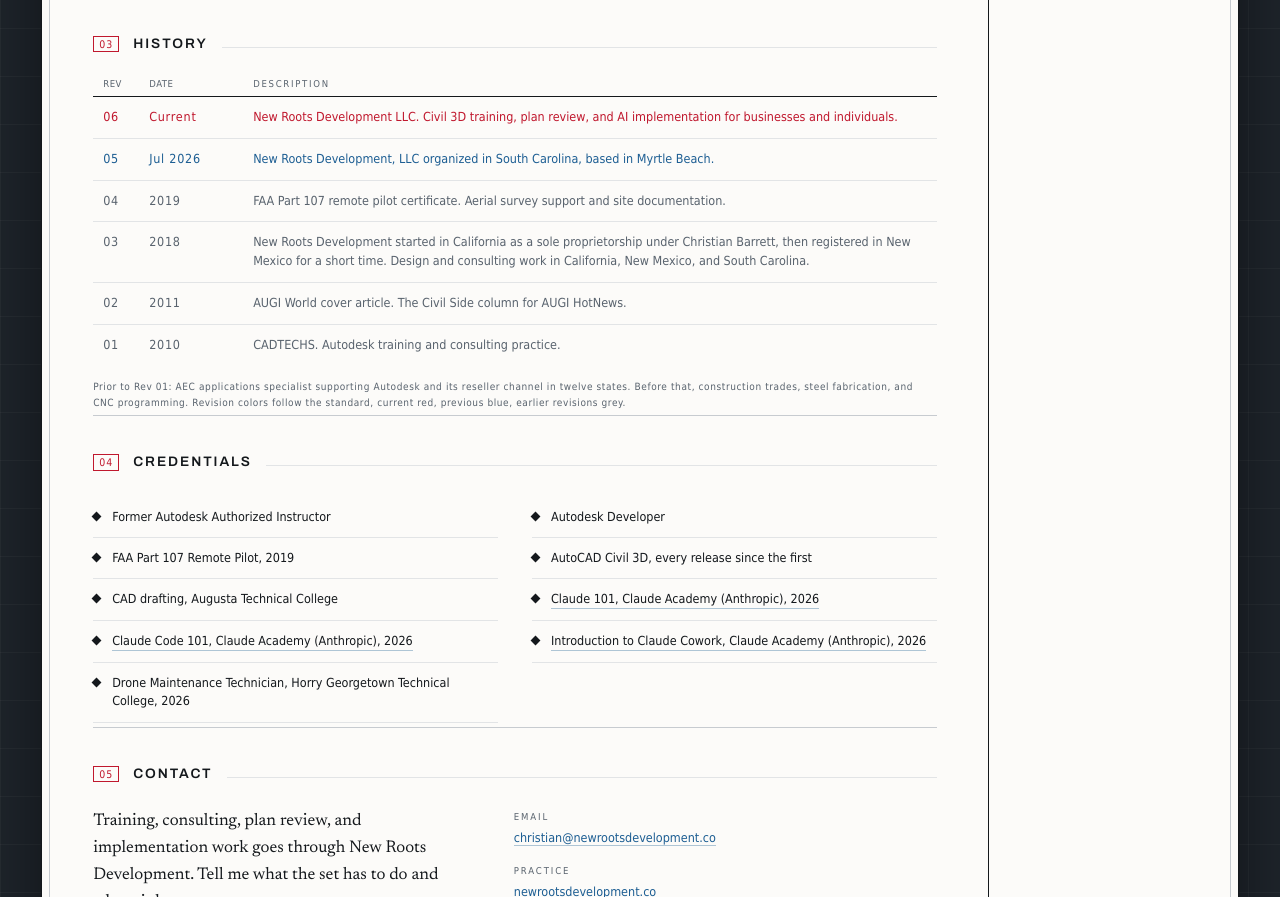
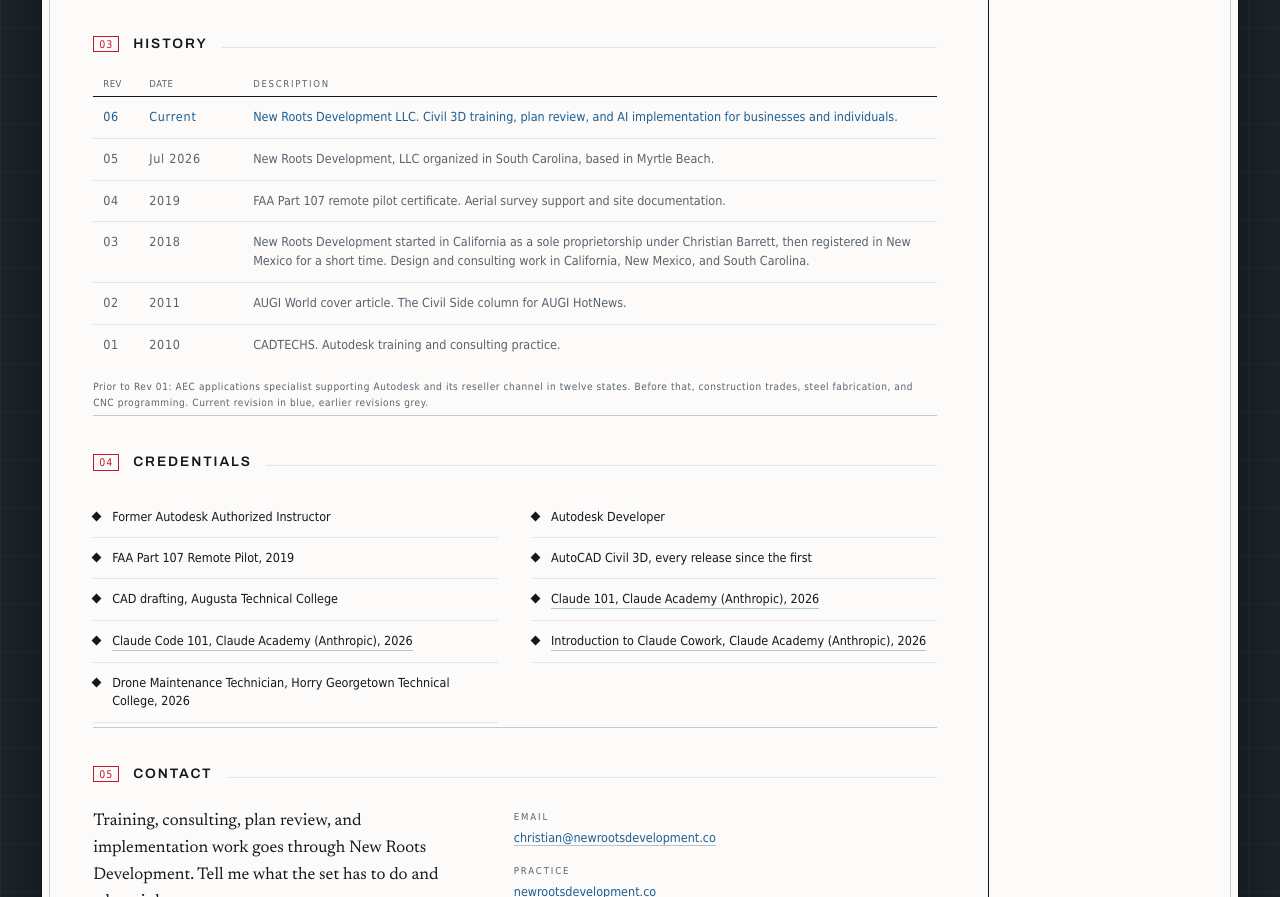
Before and after one commit to NewRootsDev/christianbarrett.info, a plain HTML site: page index.html in a window 1280 px wide. Shown: the part 1508-2405 px from the top of the page. Drawn offline with Linux system fonts and the light colour scheme.

Commit message:
History table: current revision in blue
Co-Authored-By: Claude Opus 5.5 <noreply@anthropic.com>

Claude-Session: https://claude.ai/code/session_01QRYbHexA9WCUZ1HniRJhgC

```diff
--- a/index.html
+++ b/index.html
@@ -163,7 +163,7 @@ section{padding:38px 0 4px;border-top:.5px solid var(--hairline)}
 .revtable tr:last-child td{border-bottom:none}
 .revtable .c-rev{width:46px;letter-spacing:.06em}
 .revtable .c-date{width:104px;white-space:nowrap;letter-spacing:.06em}
-tr.r-current td{color:var(--rev-red)}
+tr.r-current td{color:var(--rev-blue)}
 tr.r-prev td{color:var(--rev-blue)}
 tr.r-old td{color:var(--graphite)}
 .revnote{
@@ -321,14 +321,14 @@ tr.r-old td{color:var(--graphite)}
         </thead>
         <tbody>
           <tr class="r-current"><td class="c-rev">06</td><td class="c-date">Current</td><td>New Roots Development LLC. Civil 3D training, plan review, and AI implementation for businesses and individuals.</td></tr>
-          <tr class="r-prev"><td class="c-rev">05</td><td class="c-date">Jul 2026</td><td>New Roots Development, LLC organized in South Carolina, based in Myrtle Beach.</td></tr>
+          <tr class="r-old"><td class="c-rev">05</td><td class="c-date">Jul 2026</td><td>New Roots Development, LLC organized in South Carolina, based in Myrtle Beach.</td></tr>
           <tr class="r-old"><td class="c-rev">04</td><td class="c-date">2019</td><td>FAA Part 107 remote pilot certificate. Aerial survey support and site documentation.</td></tr>
           <tr class="r-old"><td class="c-rev">03</td><td class="c-date">2018</td><td>New Roots Development started in California as a sole proprietorship under Christian Barrett, then registered in New Mexico for a short time. Design and consulting work in California, New Mexico, and South Carolina.</td></tr>
           <tr class="r-old"><td class="c-rev">02</td><td class="c-date">2011</td><td>AUGI World cover article. The Civil Side column for AUGI HotNews.</td></tr>
           <tr class="r-old"><td class="c-rev">01</td><td class="c-date">2010</td><td>CADTECHS. Autodesk training and consulting practice.</td></tr>
         </tbody>
       </table>
-      <p class="revnote">Prior to Rev 01: AEC applications specialist supporting Autodesk and its reseller channel in twelve states. Before that, construction trades, steel fabrication, and CNC programming. Revision colors follow the standard, current red, previous blue, earlier revisions grey.</p>
+      <p class="revnote">Prior to Rev 01: AEC applications specialist supporting Autodesk and its reseller channel in twelve states. Before that, construction trades, steel fabrication, and CNC programming. Current revision in blue, earlier revisions grey.</p>
     </section>
 
     <section id="credentials">
```
